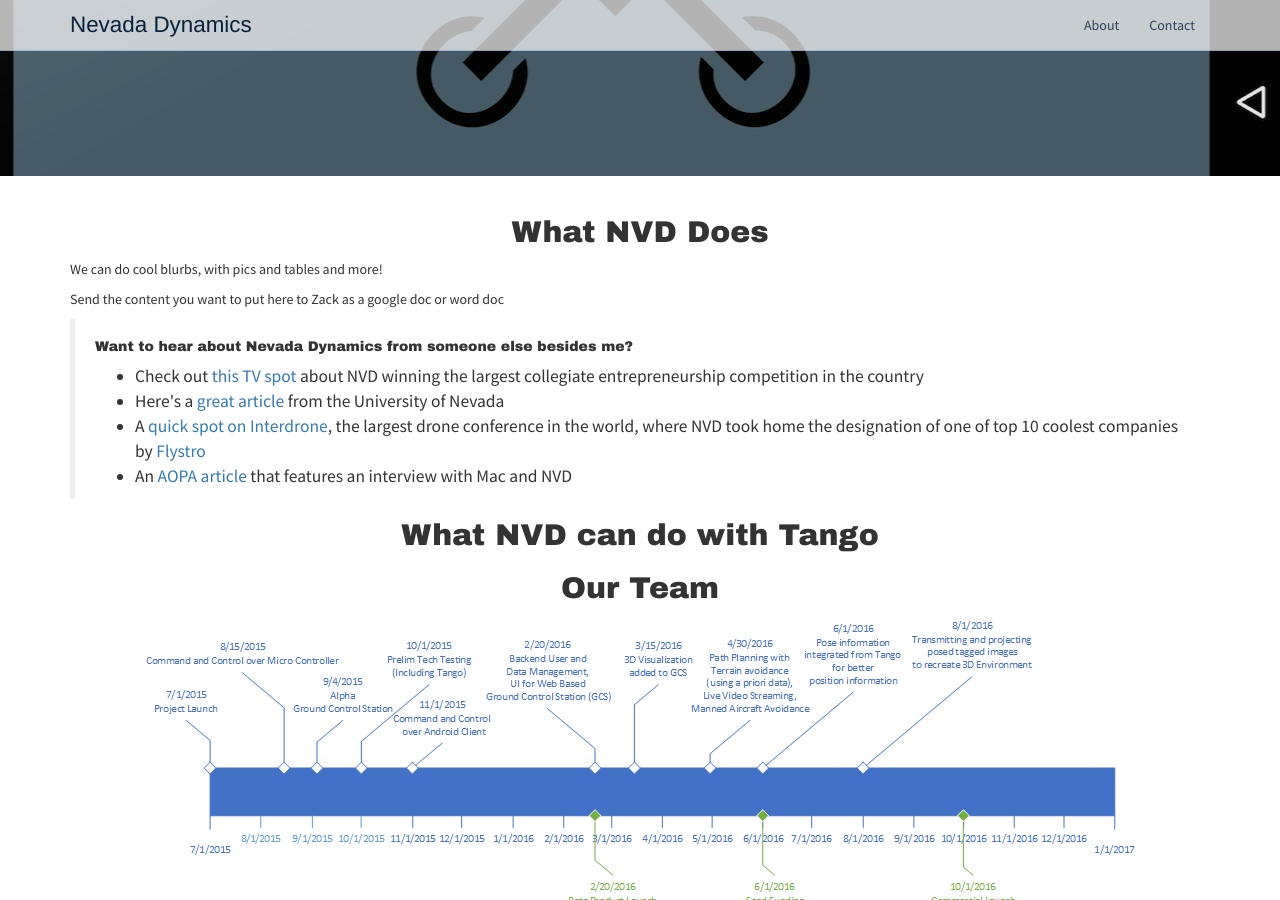
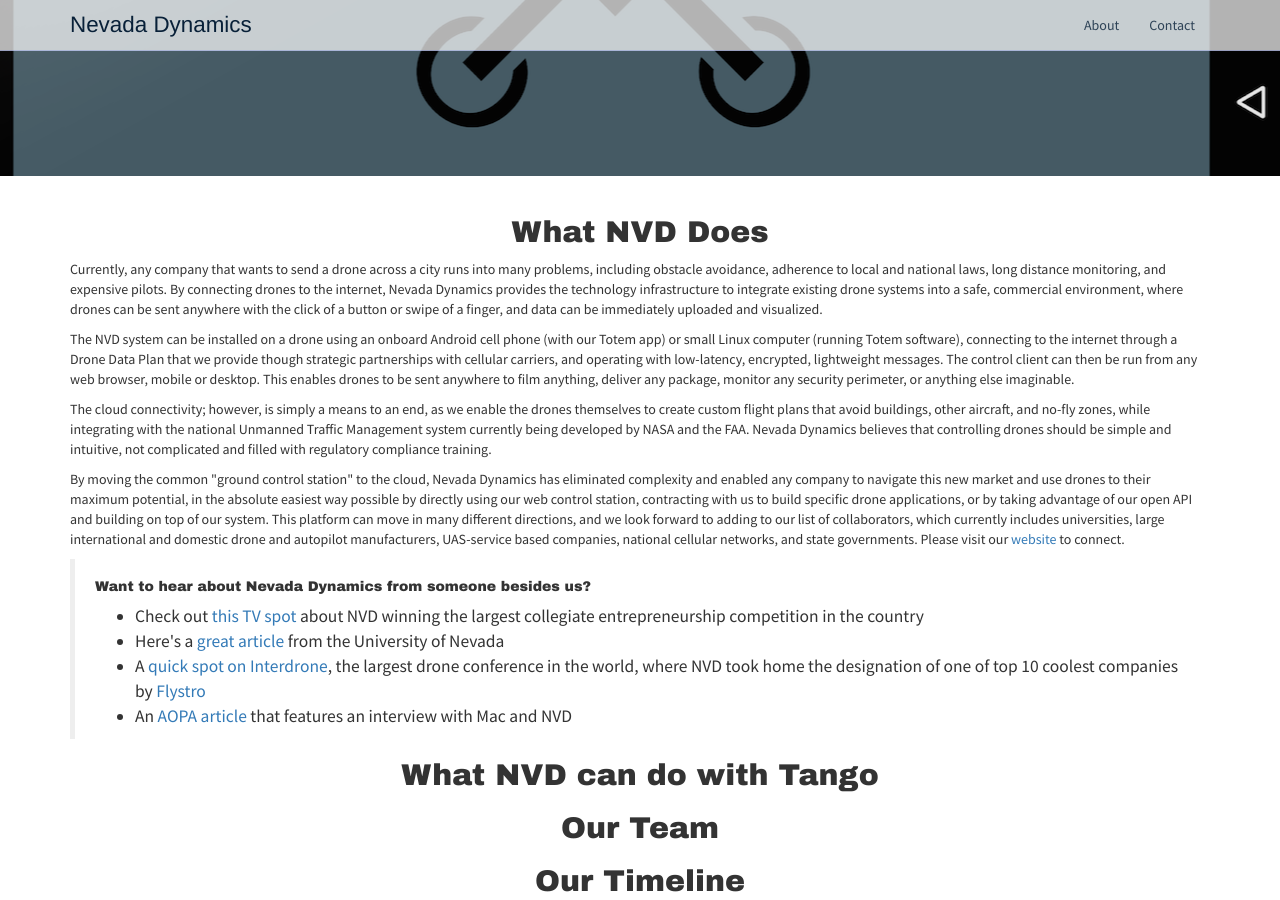
Before and after one commit to NevadaDynamics/NevadaDynamics.github.io, a Jekyll site: the page built from tango.html, in a window 1280 px wide and 900 px high, scrolled down 2069 px. Built offline with Jekyll 4.4.1, drawn with Linux system fonts in a browser that asks for light colours; nearby versions of some CDN libraries; Markdown is read by kramdown in place of the engine named in the settings; comment, search, counter and statistics services are not loaded.

Commit message:
Update tango.html

```diff
--- a/tango.html
+++ b/tango.html
@@ -24,13 +24,18 @@
 <div class="horizblock-small whitebg">
 <div class="container">
 <h2>What NVD Does</h2>
-<p>We can do cool blurbs, with pics and tables and more!</p>
-<p>Send the content you want to put here to Zack as a google doc or word doc</p>
+<p>Currently, any company that wants to send a drone across a city runs into many problems, including obstacle avoidance, adherence to local and national laws, long distance monitoring, and expensive pilots. By connecting drones to the internet, Nevada Dynamics provides the technology infrastructure to integrate existing drone systems into a safe, commercial environment, where drones can be sent anywhere with the click of a button or swipe of a finger, and data can be immediately uploaded and visualized.</p>
+
+<p>The NVD system can be installed on a drone using an onboard Android cell phone (with our Totem app) or small Linux computer (running Totem software), connecting to the internet through a Drone Data Plan that we provide though strategic partnerships with cellular carriers, and operating with low-latency, encrypted, lightweight messages. The control client can then be run from any web browser, mobile or desktop. This enables drones to be sent anywhere to film anything, deliver any package, monitor any security perimeter, or anything else imaginable. </p>
+
+<p>The cloud connectivity; however, is simply a means to an end, as we enable the drones themselves to create custom flight plans that avoid buildings, other aircraft, and no-fly zones, while integrating with the national Unmanned Traffic Management system currently being developed by NASA and the FAA. Nevada Dynamics believes that controlling drones should be simple and intuitive, not complicated and filled with regulatory compliance training.</p>
+
+<p>By moving the common "ground control station" to the cloud, Nevada Dynamics has eliminated complexity and enabled any company to navigate this new market and use drones to their maximum potential, in the absolute easiest way possible by directly using our web control station, contracting with us to build specific drone applications, or by taking advantage of our open API and building on top of our system. This platform can move in many different directions, and we look forward to adding to our list of collaborators, which currently includes universities, large international and domestic drone and autopilot manufacturers, UAS-service based companies, national cellular networks, and state governments. Please visit our <a href="http://nevadadynamics.com">website</a> to connect.</p>
+
 
 <blockquote>
 <h5>
-<a id="want-to-hear-about-nevada-dynamics-from-someone-else-besides-me" class="anchor" href="#want-to-hear-about-nevada-dynamics-from-someone-else-besides-me" aria-hidden="true"><span aria-hidden="true" class="octicon octicon-link"></span></a>Want to hear about Nevada Dynamics from someone else besides me?</h5>
-
+<a id="want-to-hear-about-nevada-dynamics-from-someone-else-besides-me" class="anchor" href="#want-to-hear-about-nevada-dynamics-from-someone-else-besides-me" aria-hidden="true"><span aria-hidden="true" class="octicon octicon-link"></span></a>Want to hear about Nevada Dynamics from someone besides us?</h5>
 <ul>
 <li>Check out <a href="http://www.kolotv.com/home/headlines/UNR-Students-Developing-New-Drone-Technology-297605631.html">this TV spot</a> about NVD winning the largest collegiate entrepreneurship competition in the country</li>
 <li>Here's a <a href="http://www.unr.edu/nevada-today/news/2015/nevada-dynamics">great article</a> from the University of Nevada</li>
@@ -46,6 +51,7 @@
 <h2>Our Team</h2>
 <p></p>
 
+<h2>Our Timeline</h2>
 <img src="/images/tangoTimeline.png" alt="timeline">
 </div>
 </div>
```
